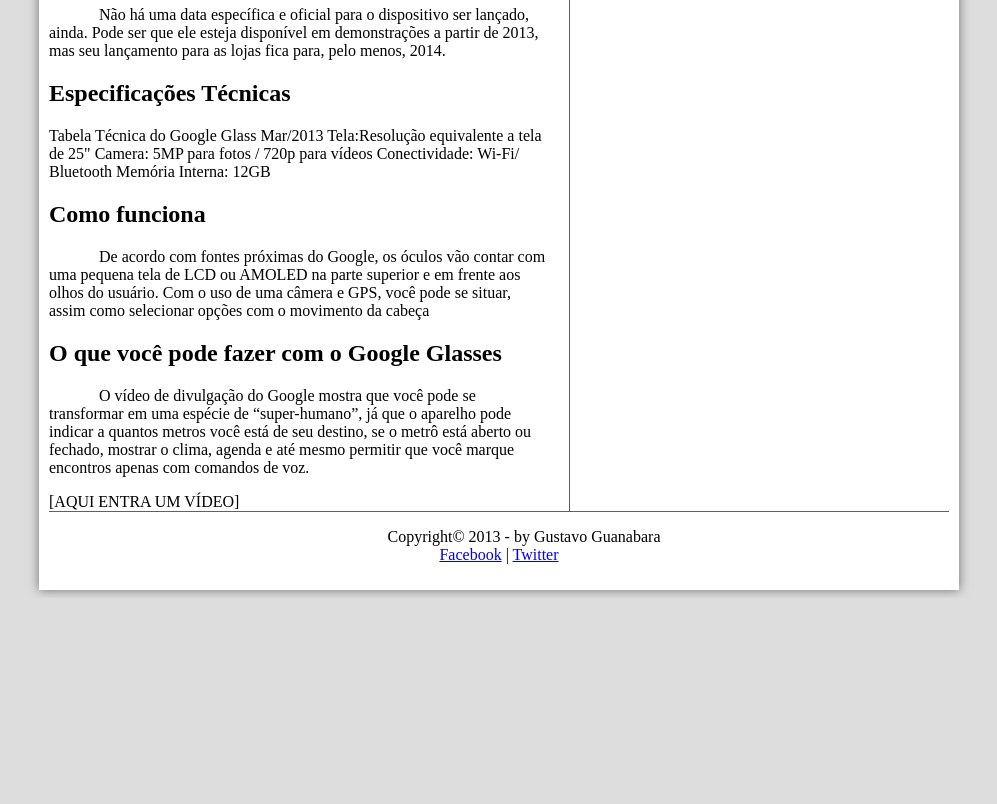
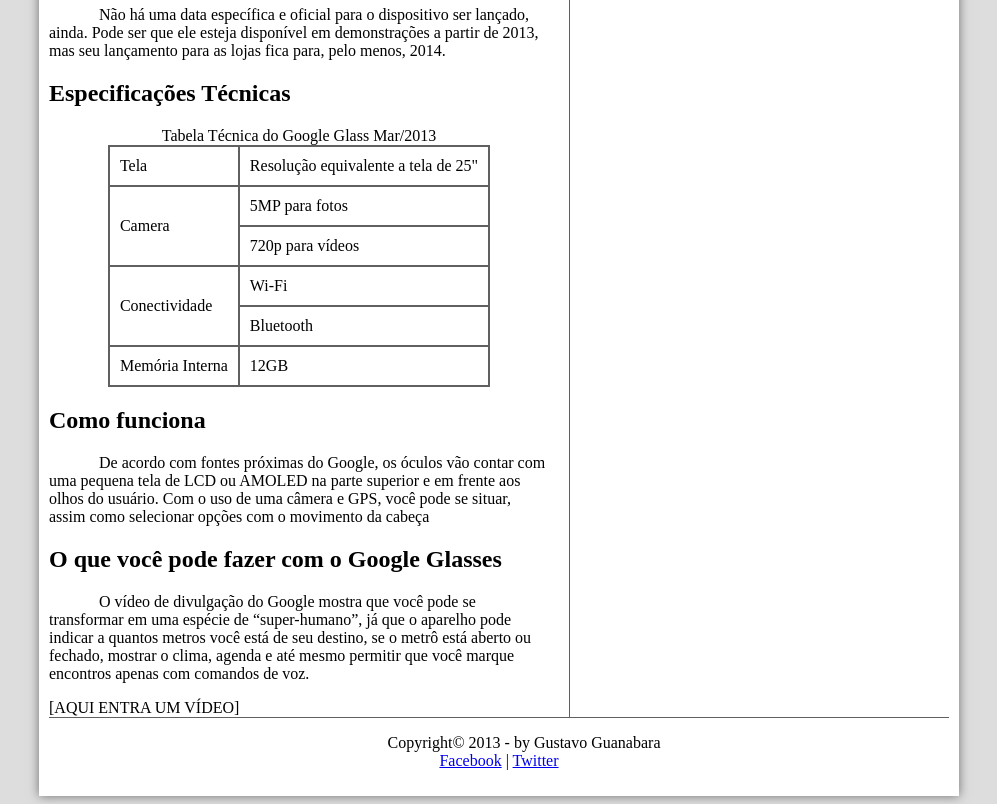
Before and after one commit to louis-amorim/html5, a plain HTML site: page index.html in a window 1280 px wide. Shown: the part 900-1704 px from the top of the page, without its empty margins (141-1138 px from the left). Before the commit the page ends 1498 px from the top, so only its background shows below. Drawn offline with Linux system fonts and the light colour scheme.

Commit message:
tabela especificacoes tecnicas

```diff
--- a/_css/estilo.css
+++ b/_css/estilo.css
@@ -123,6 +123,18 @@ section#corpo{
 	padding-right:20px
 }
 
+table#tabelaspec{
+	border: 1px solid #606060;
+	border-spacing:0px;
+	margin-left:auto;
+	margin-right:auto;
+
+}
+table#tabelaspec td{
+	border: 1px solid #606060;
+	padding:10px;
+}
+
 aside#lateral{
 	display: block;
 	width:350px;
--- a/index.html
+++ b/index.html
@@ -51,12 +51,16 @@
 <p>Não há uma data específica e oficial para o dispositivo ser lançado, ainda. Pode ser que ele esteja disponível em demonstrações a partir de 2013, mas seu lançamento para as lojas fica para, pelo menos, 2014.</p>
 
 <h1>Especificações Técnicas</h1>
-Tabela Técnica do Google Glass Mar/2013
+<table id="tabelaspec">
+<caption>Tabela Técnica do Google Glass Mar/2013</caption>
 
-Tela:Resolução equivalente a tela de 25"
-Camera: 5MP para fotos / 720p para vídeos
-Conectividade: Wi-Fi/ Bluetooth
-Memória Interna: 12GB
+<tr><td>Tela</td><td>Resolução equivalente a tela de 25"</td></tr>
+<tr><td rowspan="2">Camera</td><td>5MP para fotos</td></tr>
+<tr><td>720p para vídeos</td></tr>
+<tr><td rowspan="2">Conectividade</td><td>Wi-Fi</td></tr>
+<tr><td>Bluetooth</td></tr>
+<tr><td>Memória Interna</td><td>12GB</td></tr>
+</table>
 
 <h1>Como funciona</h1>
 <p>De acordo com fontes próximas do Google, os óculos vão contar com uma pequena tela de LCD ou AMOLED na parte superior e em frente aos olhos do usuário. Com o uso de uma câmera e GPS, você pode se situar, assim como selecionar opções com o movimento da cabeça</p>
```
